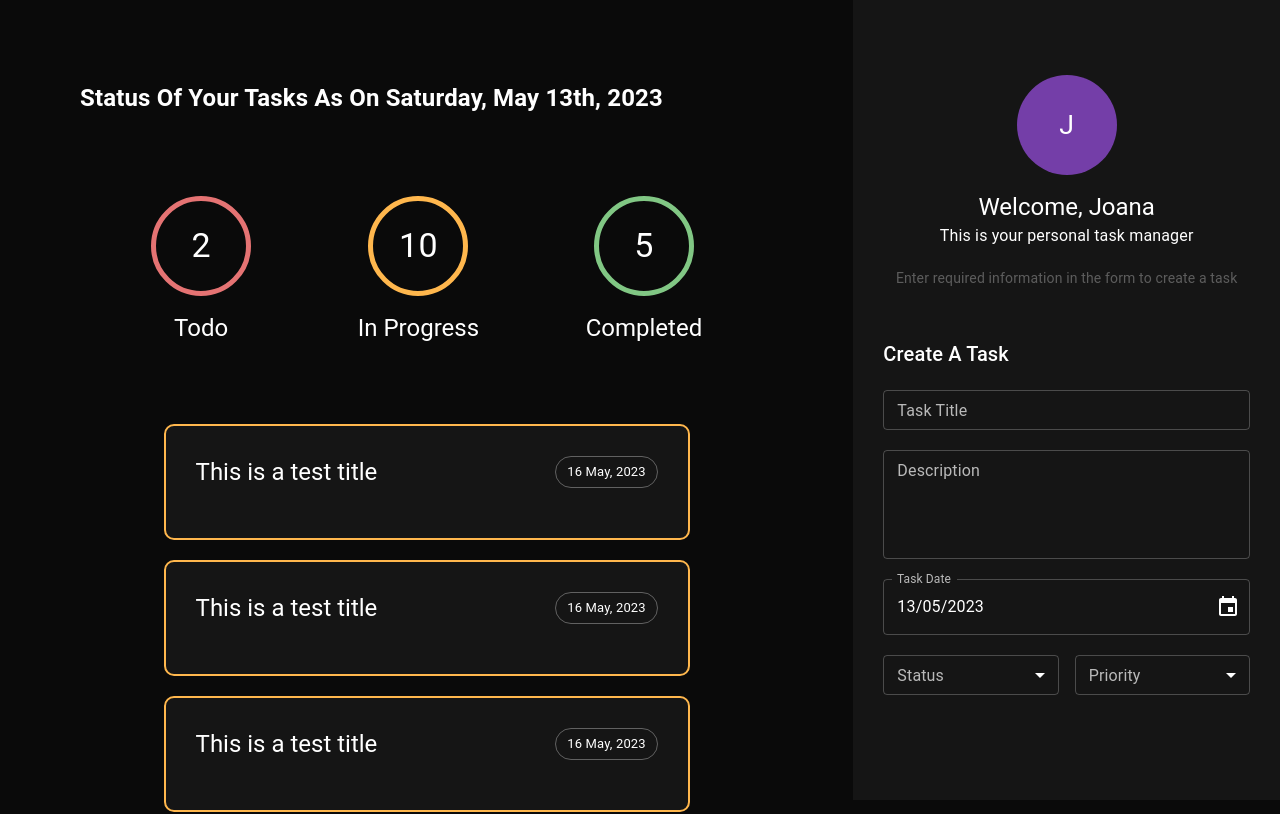
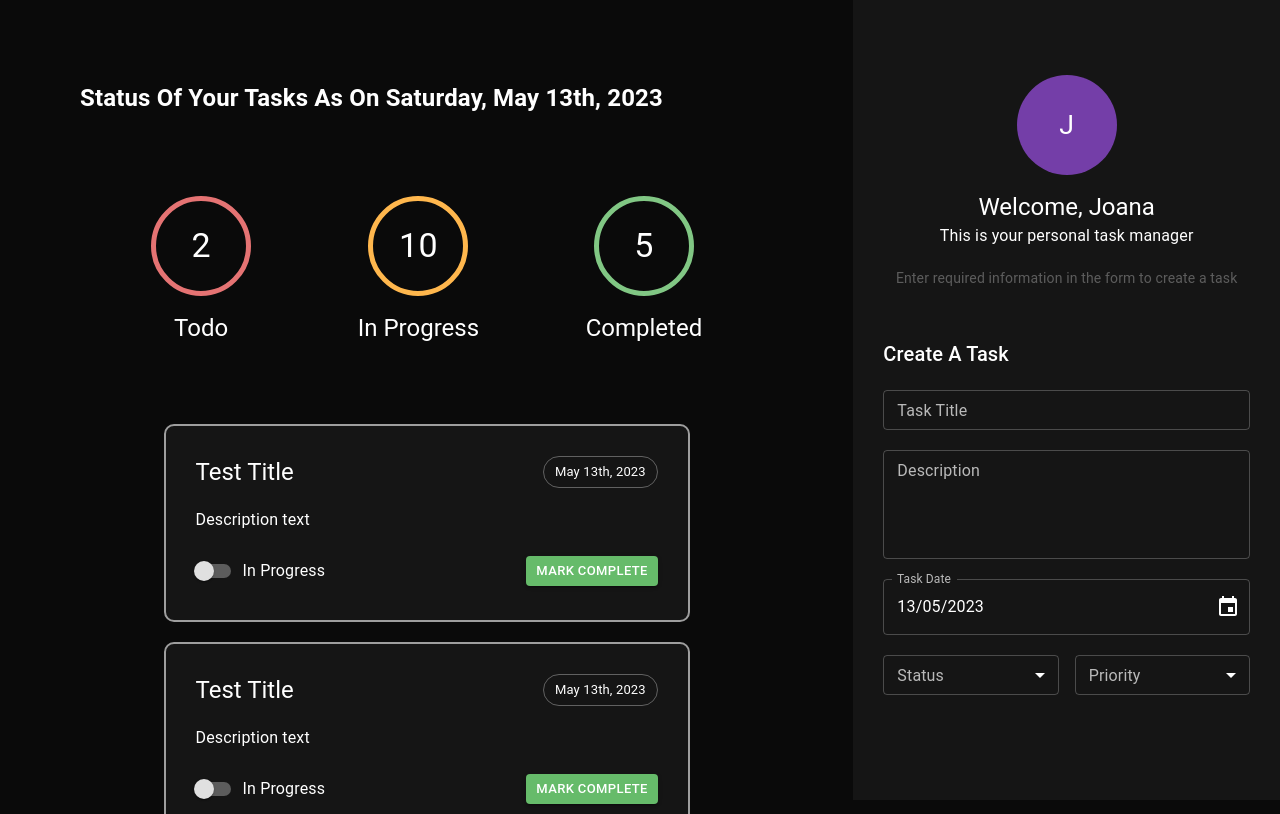
Before and after one commit to JoanaMas/fullstack-typescript-task-manager, a React (Create React App) app in the folder client/react-task-manager/: page / in a window 1280 px wide. Shown: the top 814 px of the page. Built offline with nearby package versions, Linux system fonts and the light colour scheme.

Commit message:
9: Task card dynamic component created

```diff
--- a/client/react-task-manager/src/components/taskCard/TaskCard.tsx
+++ b/client/react-task-manager/src/components/taskCard/TaskCard.tsx
@@ -3,13 +3,39 @@ import React, { FC, ReactElement } from 'react';
 import { Box } from '@mui/material';
 // Components
 import TaskHeader from './_taskHeader';
+import TaskDescription from './_taskDescription';
+import TaskFooter from './_taskFooter';
+// Interfaces
+import { TaskCardProps } from './interfaces/TaskCard';
+// Enum
+// import { Status } from '../taskForm/enums/Status';
+// import { Priority } from '../taskForm/enums/Priority';
+// Helpers
+import { changeTaskBorderColorByPriority } from './helpers/borderColorChange';
 // Styles
 import * as Styled from './style';
 
-const TaskCard: FC = (): ReactElement => {
+const TaskCard: FC<TaskCardProps> = (
+  props,
+): ReactElement => {
+  const {
+    title = 'Test Title',
+    dueDate = new Date(),
+    description = 'Description text',
+    priority,
+    // status = Status.completed,
+    onStatusChange = (e) => console.log(e),
+    onClick = (e) => console.log(e),
+  } = props;
+
   return (
-    <Box sx={Styled.tasksCardContainerStyle}>
-        <TaskHeader />
+    <Box sx={{...Styled.tasksCardContainerStyle, borderColor: `${changeTaskBorderColorByPriority(priority)}`}}>
+      <TaskHeader title={title} dueDate={dueDate} />
+      <TaskDescription description={description} />
+      <TaskFooter
+        onStatusChange={onStatusChange}
+        onClick={onClick}
+      />
     </Box>
   );
 };
--- /dev/null
+++ b/client/react-task-manager/src/components/taskCard/_taskDescription.tsx
@@ -0,0 +1,15 @@
+import React, { FC, ReactElement } from 'react';
+// MUI components
+import { Box, Typography } from '@mui/material';
+// Interfaces
+import { TaskDescriptionProps } from './interfaces/TaskDescription';
+
+const TaskDescription: FC<TaskDescriptionProps> = ({ description }): ReactElement => {
+  return (
+    <Box>
+      <Typography>{description}</Typography>
+    </Box>
+  );
+};
+
+export default TaskDescription;
--- /dev/null
+++ b/client/react-task-manager/src/components/taskCard/_taskFooter.tsx
@@ -0,0 +1,46 @@
+import React, { FC, ReactElement } from 'react';
+// MUI components
+import {
+  Box,
+  Switch,
+  Button,
+  FormControlLabel,
+} from '@mui/material';
+// Interfaces
+import { TaskFooterProps } from './interfaces/TaskFooter';
+// Styles
+import * as Styled from './style';
+
+const TaskFooter: FC<TaskFooterProps> = (
+  props,
+): ReactElement => {
+  const {
+    onStatusChange,
+    onClick
+} =
+    props;
+
+  return (
+    <Box sx={Styled.taskFooterContainer}>
+      <FormControlLabel
+        control={
+        <Switch color="warning"
+        onChange={(e) => onStatusChange(e)}
+        />}
+        label="In Progress"
+      />
+
+      <Button
+        variant="contained"
+        color="success"
+        size="small"
+        sx={{ color: '#ffffff' }}
+        onClick={(e) => onClick(e)}
+      >
+        Mark Complete
+      </Button>
+    </Box>
+  );
+};
+
+export default TaskFooter;
--- a/client/react-task-manager/src/components/taskCard/_taskHeader.tsx
+++ b/client/react-task-manager/src/components/taskCard/_taskHeader.tsx
@@ -1,20 +1,27 @@
 import React, { FC, ReactElement } from 'react';
 // MUI components
 import { Box, Chip, Typography } from '@mui/material';
+// Interfaces
+import { TaskHeaderProps } from './interfaces/taskHeader';
+// Date formatter
+import { format } from 'date-fns';
 // Styles
 import * as Styled from './style';
 
-const TaskHeader: FC = (): ReactElement => {
+const TaskHeader: FC<TaskHeaderProps> = (props): ReactElement => {
+
+    const { title, dueDate} = props;
+
   return (
     <Box sx={Styled.taskHeaderContainer}>
 
         <Box>
-            <Typography variant="h5">This is a test title</Typography>
+            <Typography variant="h5">{title}</Typography>
         </Box>
 
 
         <Box>
-            <Chip variant='outlined' label="16 May, 2023"/>
+            <Chip variant='outlined' label={format(dueDate, "PPP")}/>
         </Box>
 
 
--- /dev/null
+++ b/client/react-task-manager/src/components/taskCard/helpers/borderColorChange.ts
@@ -0,0 +1,14 @@
+import { Priority } from "../../taskForm/enums/Priority";
+
+export const changeTaskBorderColorByPriority = (priority: string | undefined) => {
+    switch(priority) {
+        case Priority.low:
+            return "info.light";
+        case Priority.normal:
+            return "warning.light";
+        case Priority.high:
+            return "error.light";
+        default:
+            return "grey.500";
+    }
+};
--- /dev/null
+++ b/client/react-task-manager/src/components/taskCard/interfaces/TaskCard.ts
@@ -0,0 +1,14 @@
+// Interfaces
+import { TaskHeaderProps } from "./taskHeader";
+import { TaskDescriptionProps } from "./TaskDescription";
+import { TaskFooterProps } from "./TaskFooter";
+
+
+export interface TaskCardProps
+    extends TaskHeaderProps,
+    TaskDescriptionProps,
+    TaskFooterProps {
+        id?: string;
+        priority?: string;
+        status?: string;
+    }
--- /dev/null
+++ b/client/react-task-manager/src/components/taskCard/interfaces/TaskDescription.ts
@@ -0,0 +1,3 @@
+export interface TaskDescriptionProps {
+    description?: string;
+}
--- /dev/null
+++ b/client/react-task-manager/src/components/taskCard/interfaces/TaskFooter.ts
@@ -0,0 +1,6 @@
+import React from "react";
+
+export interface TaskFooterProps {
+    onStatusChange: (e: React.ChangeEvent<HTMLInputElement>) => void;
+    onClick: (e: React.MouseEvent<HTMLButtonElement>) => void;
+};
--- /dev/null
+++ b/client/react-task-manager/src/components/taskCard/interfaces/TaskHeader.ts
@@ -0,0 +1,4 @@
+export interface TaskHeaderProps {
+    title: string;
+    dueDate: Date;
+}
--- a/client/react-task-manager/src/components/taskCard/style.ts
+++ b/client/react-task-manager/src/components/taskCard/style.ts
@@ -8,7 +8,6 @@ export const tasksCardContainerStyle = {
     backgroundColor: "background.paper",
     borderRadius: "10px",
     border: "2px solid",
-    borderColor: "warning.light",
 };
 
 export const taskHeaderContainer = {
@@ -17,3 +16,10 @@ export const taskHeaderContainer = {
     justifyContent: "space-between",
     marginBottom: "20px",
 };
+
+export const taskFooterContainer = {
+    display: "flex",
+    justifyContent: "space-between",
+    alignItems: "center",
+    marginTop: "20px",
+};
```
